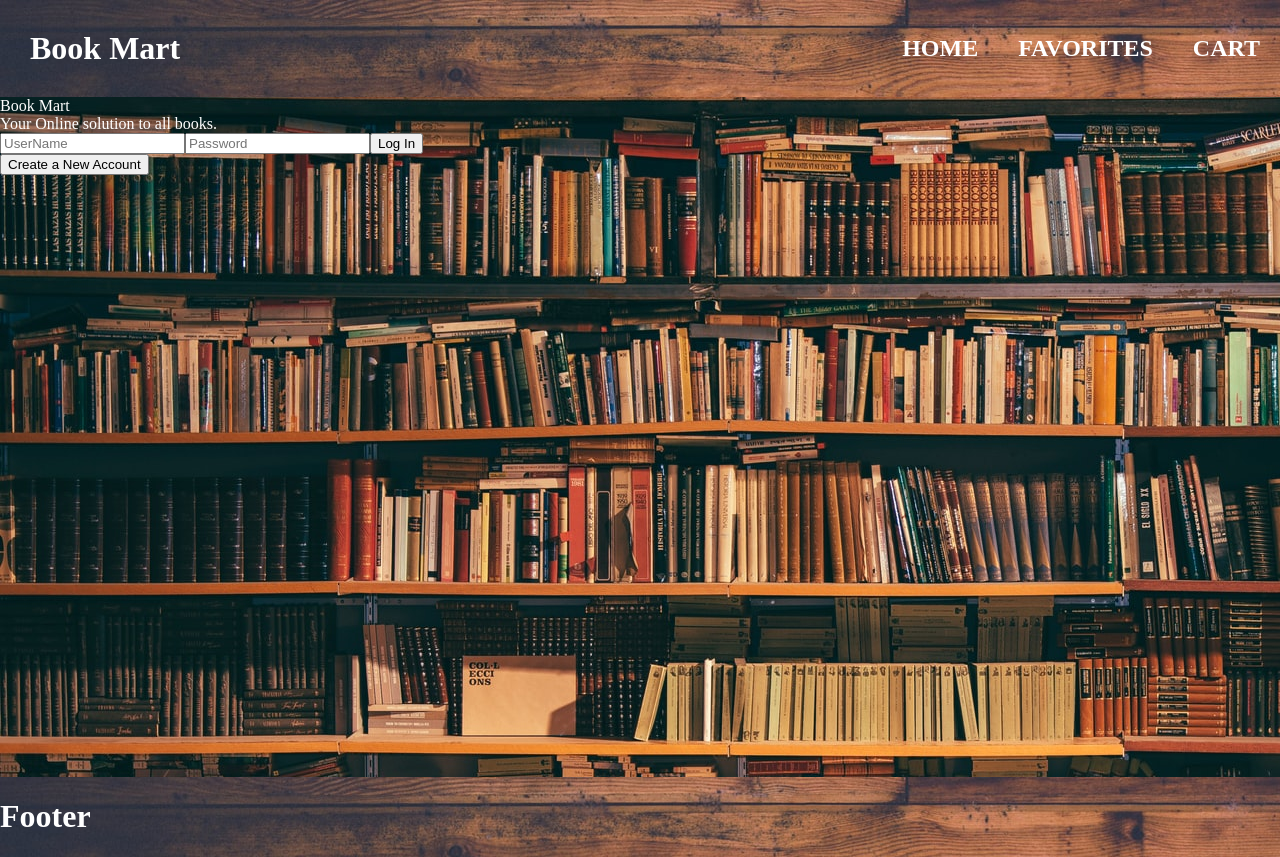
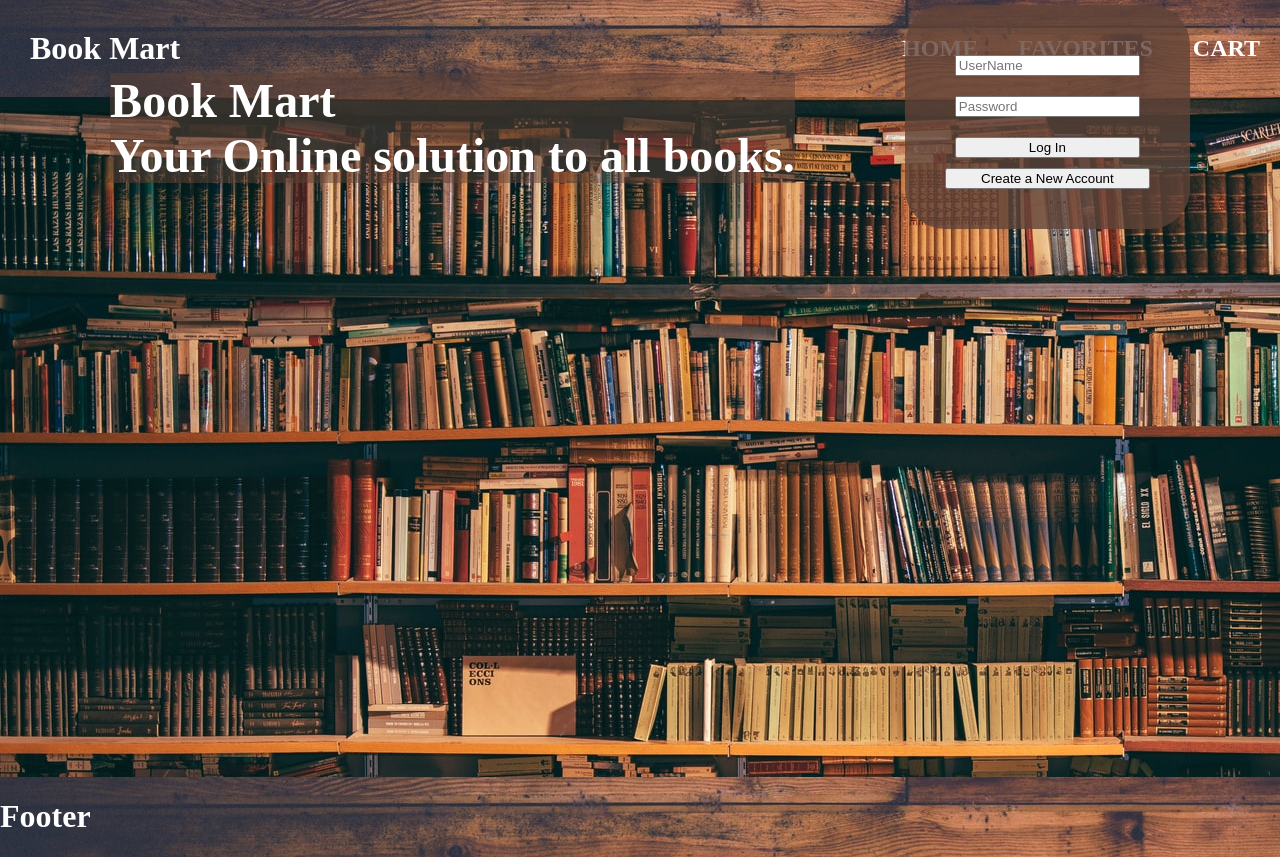
Before and after one commit to Dekann30/Books-Mart-Frontend, a React (Create React App) app: page / in a window 1280 px wide. Built offline with nearby package versions, Linux system fonts and the light colour scheme.

Commit message:
Add more styling

```diff
--- a/src/components/Login.jsx
+++ b/src/components/Login.jsx
@@ -1,4 +1,5 @@
 import { useState } from 'react'
+import styled from 'styled-components'
 
 export default function Login() {
 
@@ -16,23 +17,43 @@ export default function Login() {
         console.log(e.target.tagName)
     }
 
+    const StyledDiv = styled.div `
+        background: RGBA(96, 67, 55, 0.8);
+        border-radius: 40px;
+        padding: 40px;
+        margin-bottom: 50%;
+        display: flex;
+        flex-direction: column;
+
+        form {
+            display: flex;
+            flex-direction: column;
+
+        }
+        .form-child {
+            margin: 10px;
+        }
+    `
+
     return (
-        <div className="login-container">
+        <StyledDiv className="login-container">
             <form onClick={handleClick}>
                 <input
                     onChange={handleChange}
                     name="username"
                     placeholder="UserName"
+                    className='form-child'
                 />
                 <input
                     onChange={handleChange}
                     name="password"
                     type="password"
                     placeholder="Password"
+                    className='form-child'
                 />
-                <button type="submit">Log In</button>
+                <button type="submit" className='form-child'>Log In</button>
             </form>
             <button>Create a New Account</button>
-        </div>
+        </StyledDiv>
     )
 }
--- a/src/pages/Home.jsx
+++ b/src/pages/Home.jsx
@@ -8,14 +8,26 @@ export default function Home({ bookShelfBg }) {
         height: 85vh;
         background-image: url(${bookShelfBg});
         color: white;
+        display: flex;
+        justify-content: space-evenly;
+        align-items: center;
+        h1 {
+            h2 {
+                margin: 0px;
+                background-color: RGBA(96, 67, 55, 0.5);
+            }
+            padding: 20px;
+            margin-bottom: 50%;
+            border-radius: 10%;
+        }
     `
 
     return (
         <StyledDiv className="home-page">
-            <div className="home-text">
-                <div>Book Mart</div>
-                <div>Your Online solution to all books.</div>
-            </div>
+            <h1 className="home-text">
+                <h2>Book Mart</h2>
+                <h2>Your Online solution to all books.</h2>
+            </h1>
             <Login />
         </StyledDiv>
     )
```
